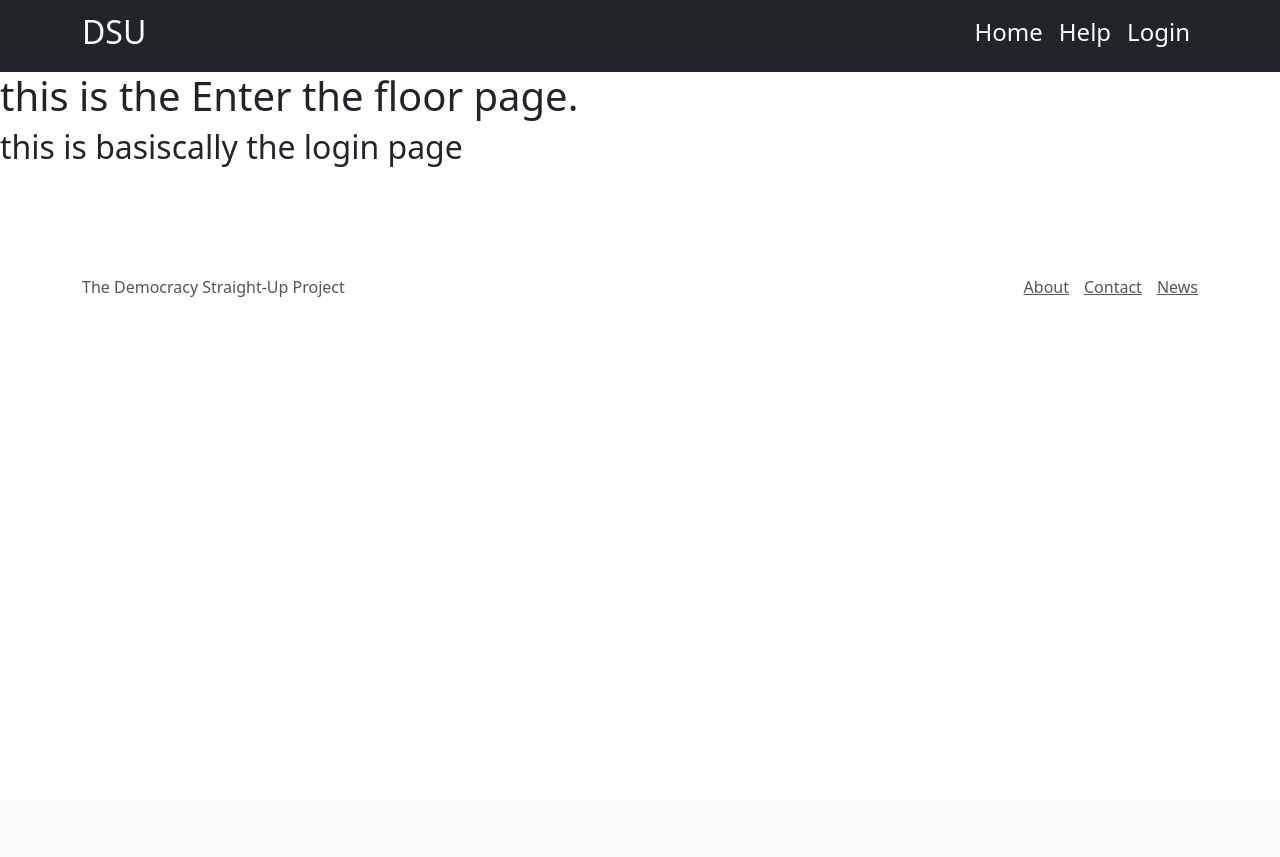
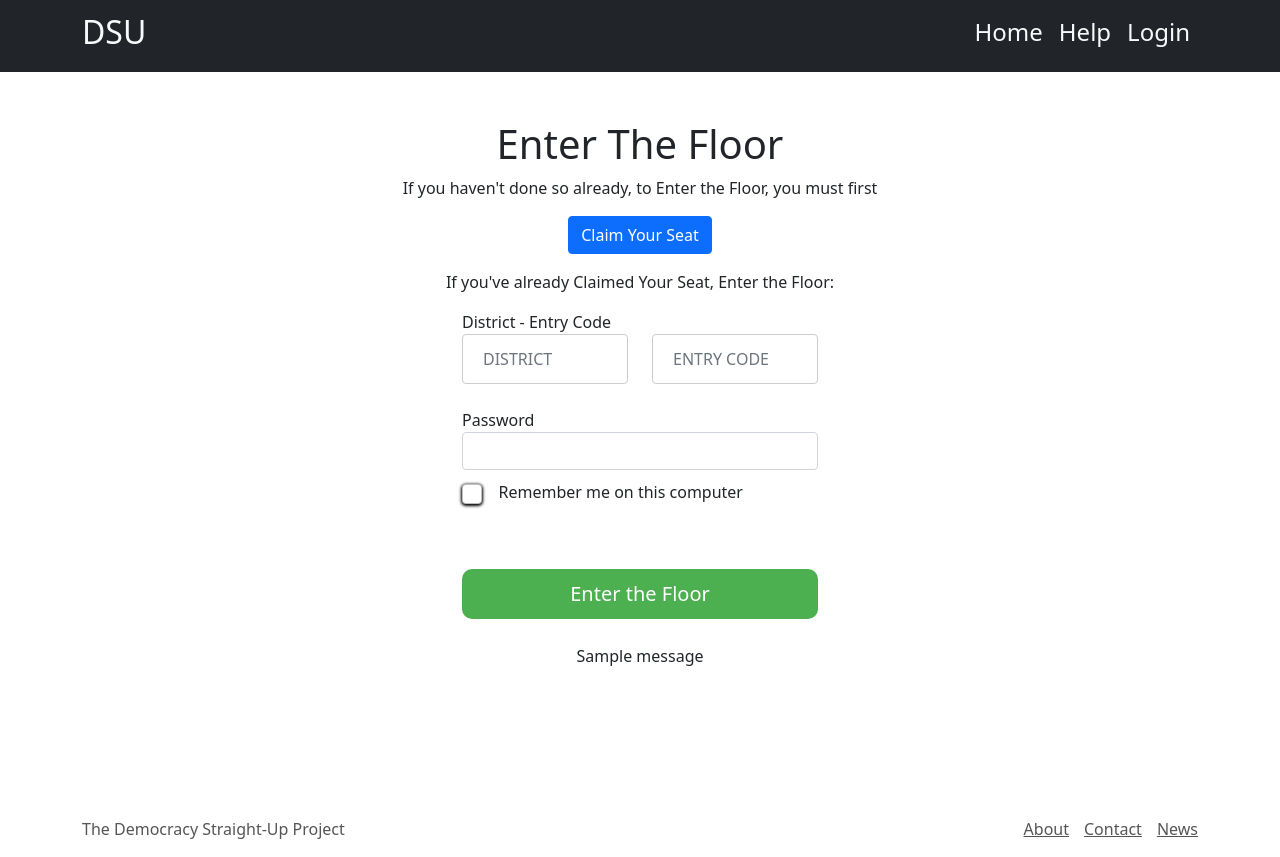
Before and after one commit to coderhqco/claim-your-set-dsup, a Django app: page /enter-the-floor in a window 1280 px wide. Before the commit the page ends 297 px from the top, so only its background shows below. Run offline with Django 4.2, Linux system fonts and the light colour scheme; one stand-in notice (Sample message) is shown; some libraries are stand-ins or nearby versions.

Commit message:
made the login

```diff
--- a/vote/templates/vote/EnterTheFloor.html
+++ b/vote/templates/vote/EnterTheFloor.html
@@ -1,12 +1,90 @@
-{%extends 'vote/base.html'%}
-{%load static%}
+{% extends 'vote/base.html'%}
+{% load static %}
 
-{%block content%}
+{% block css%}
+{% endblock css%}
+
+{% block content%}
 {% include 'vote/header.html' %}
+<div class="container">
+  <!-- the info text area -->
+  <h1 class="text-center mt-5">Enter The Floor</h1>
+  <div class="row text-center ">
+    <div class="col col-sm-12 ">
+      <p >If you haven't done so already, to Enter the Floor, you must first</p>
+      <a class="btn btn-primary mb-3" href="{% url 'ClaimYourSeat' %}">Claim Your Seat</a>
+      <p >If you've already Claimed Your Seat, Enter the Floor:</p>
+    </div>
 
-<h1>this is the Enter the floor page.</h1>
-<h2>this is basiscally the login page</h2>
+  </div>
+
+  <!-- the form login area -->
+  <div class="row">
+    <div class="col-sm-12 col-md-3 col-lg-4" ></div>
+    <div class="col col-sm-12 col-md-6 col-lg-4">
+      <form class="form " method="POST" novalidate>
+        {% csrf_token %}
+        <label for="">District - Entry Code</label>
+        <div class="row">
+
+          <div class="col">
+            <input class="form-control" maxlength="4"  placeholder="District" type="text" name="district" id="district" style="text-transform:uppercase" />
+            <span class="error text-danger hide" ></span>
+            <span style="position: absolute; top: 15px; right: -2px;">-</span>
+          </div>
+
+          <div class="col">
+            <input class="form-control" maxlength="5" placeholder="Entry code" type="text" name="userName" id="username" style="text-transform:uppercase" />
+          </div>
+        </div>
+        <br>
+
+        <label for="session_password">Password</label>
+        <input class="form-control" type="password" name="password" id="password" />
+
+
+        <div class="form-check">
+          <label class="checkbox inline" for="session_remember_me">
+            <input name="session[remember_me]" type="hidden" value="0" />
+            <input class="form-check-input" type="checkbox" value="1" name="session[remember_me]" id="session_remember_me" />
+             &nbsp&nbsp&nbsp<span>Remember me on this computer</span>
+          </label>
+        </div>
+
+        <br><br>
+
+        <input type="submit" name="commit" value="Enter the Floor" class="btn-xl btn-primary" data-disable-with="Enter the Floor" />
+      </form>
+    </div>
+    <div class="col-sm-12 col-md-3 col-lg-4"></div>
+  </div>
+
+  <!-- the messages area -->
+  <div class="row">
+    <div class="col-sm-12 col-md-3 col-lg-4"></div>
+    <div class="col-sm-12 col-md-6 col-lg-4">
+      {% if messages%}
+      <ul class="messages">
+          {% for message in messages %}
+          <div class="container-fluid p-0">
+            <div class="alert {%if message.tags == 'error' %} alert-danger {%endif%} text-center" role="alert" >
+              <p>{{ message }} </p>
+            </div>
+          </div>
+          {% endfor %}
+      </ul>
+      {% endif %}
+    </div>
+    <div class="col-sm-12 col-md-3 col-lg-4"></div>
+
+  </div>
+
+</div>
 
 {%include 'vote/footer.html' %}
+{% endblock content%}
 
-{%endblock content%}
+{% block js%}
+<script src="https://ajax.googleapis.com/ajax/libs/jquery/3.6.0/jquery.min.js"></script>
+<script src="{% static 'signUpScript.js' %}"></script>
+{% endblock js%}
--- a/vote/templates/vote/header.html
+++ b/vote/templates/vote/header.html
@@ -27,7 +27,7 @@
 
                   <img src="{% static 'image/user.png' %}" alt="..."
                   class="img-circle profile_img" height="40px">
-                   <strong class="text-light fs-4">{{request.user.name}}</strong>
+                   <strong class="text-light fs-4">{{request.user}}</strong>
                 </div>
             </ul>
             {%else %}
--- a/vote/templates/vote/index.html
+++ b/vote/templates/vote/index.html
@@ -24,7 +24,7 @@
               {%if user.is_autunticated %}
               {%else%}
               <div class="col col-sm-12 col-md-6 col-lg-6">
-                <a class="btn btn-lg btn-primary m-3 text-decoration-none" href="{%url 'ClainYouSeat'%}">Claim Your Seat</a>
+                <a class="btn btn-lg btn-primary m-3 text-decoration-none" href="{%url 'ClaimYourSeat'%}">Claim Your Seat</a>
               </div>
               <div class="col col-sm-12 col-md-6 col-lg-6">
                 <a class="btn btn-lg btn-primary m-3 text-decoration-none" href="{% url 'EnterTheFloor' %}">Enter the Floor</a>
--- a/vote/urls.py
+++ b/vote/urls.py
@@ -4,7 +4,8 @@ from vote import views as voteViews
 urlpatterns = [
     path('', TemplateView.as_view(template_name='vote/index.html'), name='home'),
     path('confirm', TemplateView.as_view(template_name='vote/signUpConfirm.html'), name='test'),
-    path('claim-your-seat',voteViews.ClainYourSeat, name="ClainYouSeat"),
-    path('enter-the-floor',voteViews.EnterTheFloor.as_view(), name="EnterTheFloor"),
+    path('claim-your-seat',voteViews.ClaimYourSeat, name="ClaimYourSeat"),
+    path('enter-the-floor',voteViews.EnterTheFloor, name="EnterTheFloor"),
     path('activate/<uidb64>/<token>/',voteViews.activate, name='activate'),
+    path('logout',voteViews.userLogout, name='logout'),
 ]
--- a/vote/views.py
+++ b/vote/views.py
@@ -13,6 +13,10 @@ from django.core.mail import EmailMessage
 from django.contrib.sites.shortcuts import get_current_site
 from django.contrib.auth import authenticate, login,logout
 from django.contrib.auth.decorators import login_required
+from django.contrib import auth
+
+from django.contrib.auth.hashers import check_password
+from hashlib import sha1
 
 def entry_code_generator():
     """
@@ -34,7 +38,7 @@ def entry_code_generator():
     return code
 
 
-def ClainYourSeat(request):
+def ClaimYourSeat(request):
     """this is the user creation function. It create a user and assign entry code and relevent info"""
     form = voteForms.ClaimYourSeatForm()
     if request.method == 'POST':
@@ -85,21 +89,43 @@ def ClainYourSeat(request):
 
 
 def activate(request, uidb64, token):
+    """after the claiming your seat, this function handles the activation of user via email"""
     try:
         uid = force_str(urlsafe_base64_decode(uidb64))
         users = User.objects.get(id=uid)
     except(TypeError, ValueError, OverflowError, User.DoesNotExist):
         users = None
     if users is not None and account_activation_token.check_token(users, token):
-        users.is_active = User.objects.filter(id=uid).update(is_active=True)
+        users.is_active = User.objects.filter(id=uid).update(is_active=True, is_staff= True)
         login(request, users)
         messages.success(request,"Successfully Registered and Activated.")
-        return render(request, 'vote/index.html')
+        return render(request, 'vote/activationConfirmation.html',{'entry_code':users.username})
     else:
         return HttpResponse('Activation link is invalid!')
 
 
-class EnterTheFloor(CreateView):
-    model = voteModels.Users
-    fields = ['district']
-    template_name = 'vote/EnterTheFloor.html'
+def EnterTheFloor(request):
+  """
+  this is the login function. it asks for a POST request
+  and looks for districts code, entry_code and password.
+  """
+  if request.method == "POST":
+    district = request.POST.get('district')
+    userName = request.POST.get('userName').upper()
+    upass = request.POST.get('password')
+    authedUser = authenticate(request,  username=userName, password=upass)
+    print("loged user: ", authedUser)
+
+    if authedUser is not None:
+        login(request,authedUser)
+        return redirect('home')
+    else:
+      messages.error(request,"Invalid Credential")
+      return redirect('EnterTheFloor')
+
+  return render(request,"vote/EnterTheFloor.html")
+
+
+def userLogout(request):
+  auth.logout(request)
+  return redirect('/')
```
Also changed, not shown: vote/templates/vote/ClaimYourSeat.html (+16 -0 lines), vote/templates/vote/activationConfirmation.html (added, +37 -0 lines), db.sqlite3.
